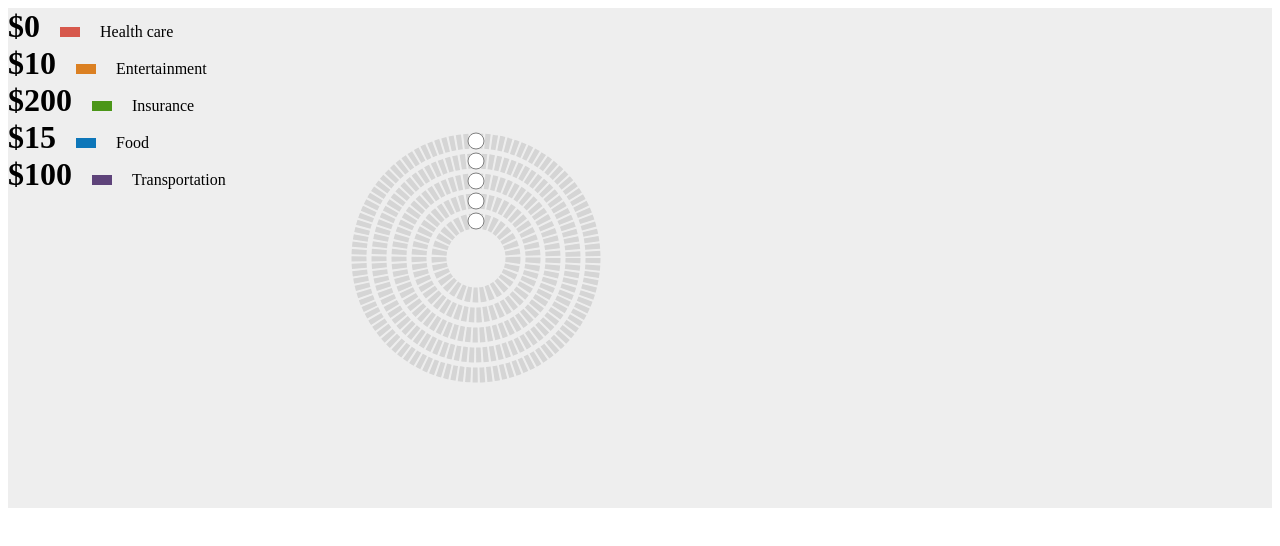
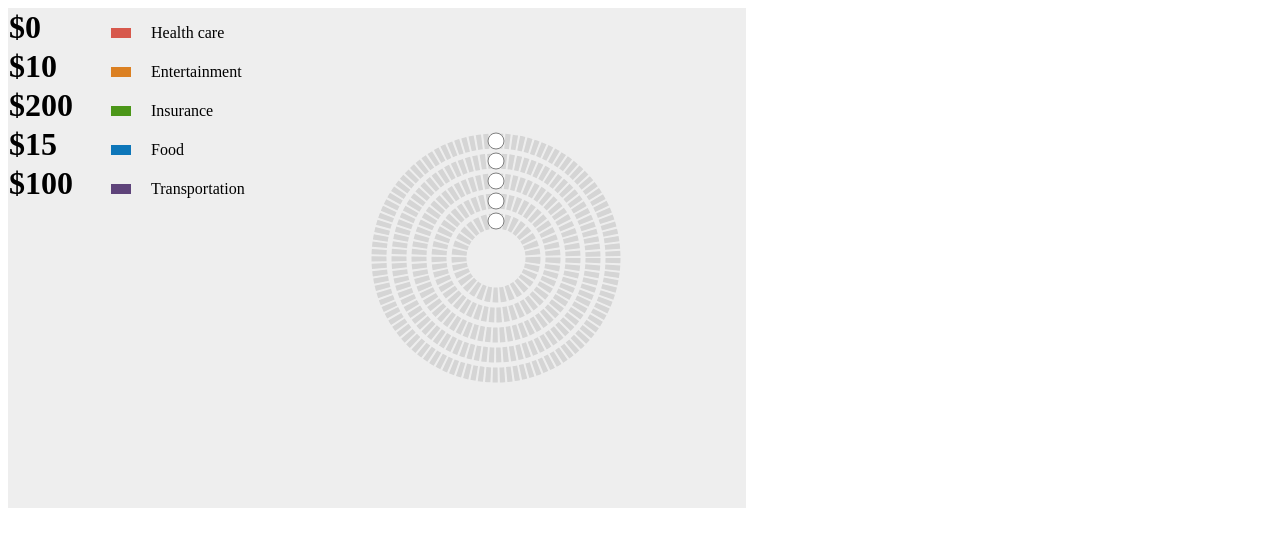
Before and after one commit to gregorpraprotnik/circular-slider, a plain HTML site: page index.html in a window 1280 px wide. Drawn offline with Linux system fonts and the light colour scheme.

Commit message:
Restyle legend, validate passed options

```diff
--- a/app.js
+++ b/app.js
@@ -20,6 +20,8 @@ export default class CircularSlider {
     };
 
     constructor(options) {
+        this.validateOptions(options);
+
         this.options = { ...this.defaultOptions, ...options };
 
         this.container = this.options.container;
@@ -55,7 +57,7 @@ export default class CircularSlider {
 
         // create the legend if it doesn't exist
         if (legend === null) {
-            legend = document.createElementNS(LEGEND_ID, "ul");
+            legend = document.createElementNS(LEGEND_ID, "table");
             legend.setAttributeNS(null, "id", LEGEND_ID);
         }
 
@@ -84,23 +86,27 @@ export default class CircularSlider {
     }
 
     addLegendListEntry() {
-        const entry = document.createElement("li");
+        const entry = document.createElement("tr");
 
-        const entryValue = document.createElement("span");
+        const entryValue = document.createElement("td");
         entryValue.setAttribute("id", this.legendValueId);
         entryValue.setAttribute("class", "legend-value");
         entryValue.textContent = "$" + this.min;
+
+        const entryColorAndName = document.createElement("td");
 
         const entryColor = document.createElement("span");
         entryColor.setAttribute("class", "legend-color");
         entryColor.style.backgroundColor = this.color;
 
-        const entryName = document.createElement("span");
+        const entryName = document.createElement("p");
         entryName.textContent = this.name;
 
         entry.appendChild(entryValue);
-        entry.appendChild(entryColor);
-        entry.appendChild(entryName);
+        entryColorAndName.appendChild(entryColor);
+        entryColorAndName.appendChild(entryName);
+
+        entry.appendChild(entryColorAndName);
 
         return entry;
     }
@@ -243,4 +249,19 @@ export default class CircularSlider {
     calculateArcLength() {
         return this.circumference / 360 * this.calculateArcDegrees();
     }
+
+    validateOptions(options) {
+        if (typeof options.container !== "string" || options.container === "") {
+            throw new Error("Container must be a valid string");
+        }
+        if (options.step <= 0) {
+            throw new Error("Step value must be greater than zero");
+        }
+        if (options.min > options.max) {
+            throw new Error("Min value must be less than max");
+        }
+        if (options.radius <= 0) {
+            throw new Error("Radius must be more than zero");
+        }
+    }
 }
--- a/style.css
+++ b/style.css
@@ -1,15 +1,17 @@
 #slider-container {
-    display: flex;
-    flex-direction: row;
+    display: inline-block;
     background-color: #eee;
 }
-ul {
-    list-style-type: none;
+table {
+    float: left;
 }
-.legend-value {
+td.legend-value {
+    width: 100px;
     font-size: 32px;
     font-weight: bold;
-    margin-right: 20px;
+}
+p {
+    display: inline;
 }
 .legend-color {
     display: inline-block;
```
